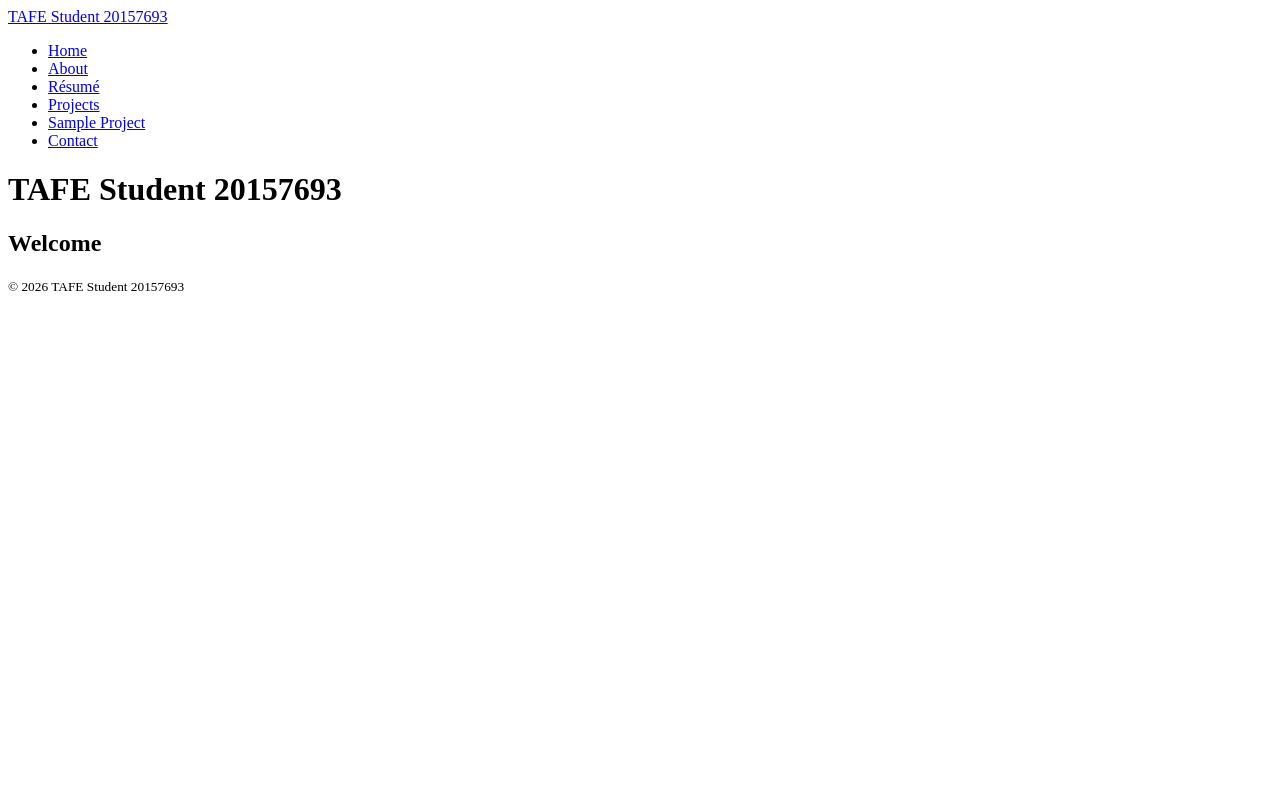
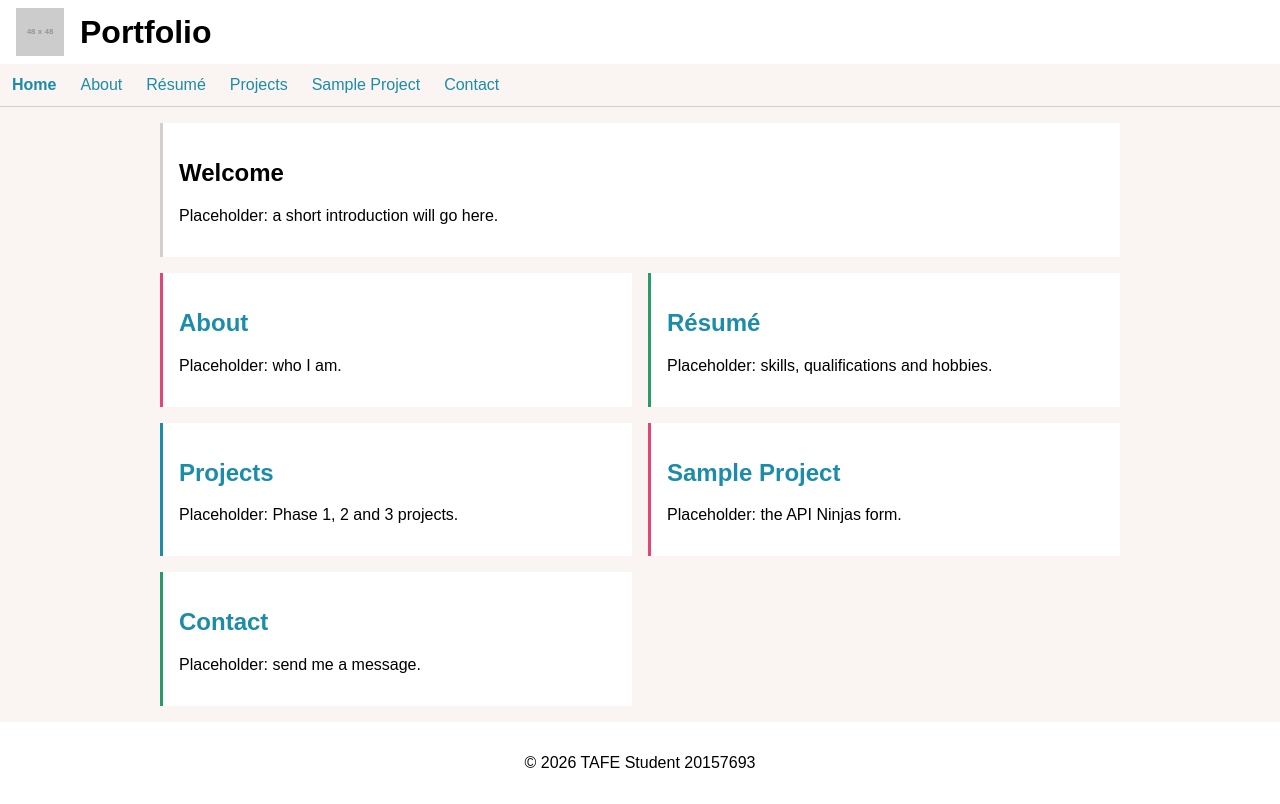
Before and after one commit to 20157693/20157693.github.io, a plain HTML site: page index.html in a window 1280 px wide. Drawn offline with Linux system fonts and the light colour scheme; placeholder pictures from the web are drawn by us.

Commit message:
feat(index.html): main features setup

```diff
--- /dev/null
+++ b/assets/css/styles.css
@@ -0,0 +1,88 @@
+/* Placeholder styles (mobile first). Will be replaced by Tailwind. */
+
+body {
+  margin: 0;
+  font-family: sans-serif;
+  background-color: #FAF4F2;
+  color: #000000;
+}
+
+header {
+  display: flex;
+  align-items: center;
+  gap: 1em;
+  padding: 0.5em 1em;
+  background-color: #FFFFFF;
+}
+
+header h1 {
+  margin: 0;
+}
+
+nav ul {
+  display: flex;
+  flex-wrap: wrap;
+  margin: 0;
+  padding: 0;
+  list-style: none;
+  border-bottom: 1px solid #D3CDCC;
+}
+
+nav li {
+  padding: 0.75em;
+}
+
+a {
+  color: #1C8CA8;
+  text-decoration: none;
+}
+
+a[aria-current="page"] {
+  font-weight: bold;
+}
+
+main {
+  display: flex;
+  flex-direction: column;
+  gap: 1em;
+  max-width: 960px;
+  margin: 0 auto;
+  padding: 1em;
+}
+
+article,
+.intro {
+  padding: 1em;
+  background-color: #FFFFFF;
+  border-left: 3px solid #D3CDCC;
+}
+
+.card-fuchsia {
+  border-left-color: #E14775;
+}
+
+.card-green {
+  border-left-color: #269D69;
+}
+
+.card-blue {
+  border-left-color: #1C8CA8;
+}
+
+footer {
+  padding: 1em;
+  text-align: center;
+  background-color: #FFFFFF;
+}
+
+/* Tablet and desktop */
+@media screen and (min-width: 600px) {
+  main {
+    display: grid;
+    grid-template-columns: repeat(2, 1fr);
+  }
+
+  .intro {
+    grid-column: 1 / -1;
+  }
+}
--- a/index.html
+++ b/index.html
@@ -3,12 +3,15 @@
   <head>
     <meta charset="UTF-8">
     <meta name="viewport" content="width=device-width, initial-scale=1.0">
-    <link rel="stylesheet" href="./assets/css/site.css">
+    <link rel="stylesheet" href="./assets/css/styles.css">
     <title>Home | TAFE Student 20157693</title>
   </head>
   <body>
     <header>
-      <a href="./index.html" aria-current="page">TAFE Student 20157693</a>
+      <img src="https://placehold.co/48?text=logo" alt="Logo">
+      <h1>Portfolio</h1>
+    </header>
+
     <nav aria-label="Main">
       <ul>
         <li><a href="./index.html" aria-current="page">Home</a></li>
@@ -19,18 +22,41 @@
         <li><a href="./contact.html">Contact</a></li>
       </ul>
     </nav>
-    </header>
 
     <main>
-      <h1>TAFE Student 20157693</h1>
-      <section aria-labelledby="intro-heading">
-        <h2 id="intro-heading">Welcome</h2>
+      <section class="intro">
+        <h2>Welcome</h2>
+        <p>Placeholder: a short introduction will go here.</p>
       </section>
+
+      <article class="card-fuchsia">
+        <h2><a href="./about.html">About</a></h2>
+        <p>Placeholder: who I am.</p>
+      </article>
+
+      <article class="card-green">
+        <h2><a href="./resume.html">Résumé</a></h2>
+        <p>Placeholder: skills, qualifications and hobbies.</p>
+      </article>
+
+      <article class="card-blue">
+        <h2><a href="./projects.html">Projects</a></h2>
+        <p>Placeholder: Phase 1, 2 and 3 projects.</p>
+      </article>
+
+      <article class="card-fuchsia">
+        <h2><a href="./mywork.html">Sample Project</a></h2>
+        <p>Placeholder: the API Ninjas form.</p>
+      </article>
+
+      <article class="card-green">
+        <h2><a href="./contact.html">Contact</a></h2>
+        <p>Placeholder: send me a message.</p>
+      </article>
     </main>
 
     <footer>
-      <p><small>&copy; 2026 TAFE Student 20157693</small></p>
+      <p>&copy; 2026 TAFE Student 20157693</p>
     </footer>
-
   </body>
 </html>
```
Lines whose indentation alone changed are shown as unchanged.
